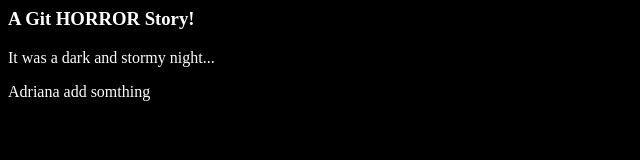
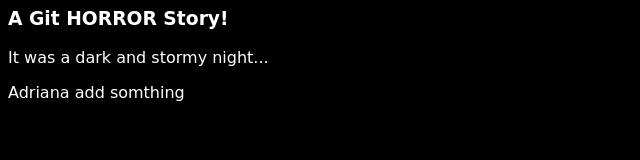
Before and after one commit to anglingaddict/fireside-story, a plain HTML site: page index.html in a window 1280 px wide. Shown: the whole page, without its empty margins (0-640 px from the left). Drawn offline with Linux system fonts and the light colour scheme.

Commit message:
merge conflict created

```diff
--- a/style.css
+++ b/style.css
@@ -1,5 +1,5 @@
 
-body {
+body {font-family:Cursive;
 	color: white;
 	background-color: black;
 }
```
